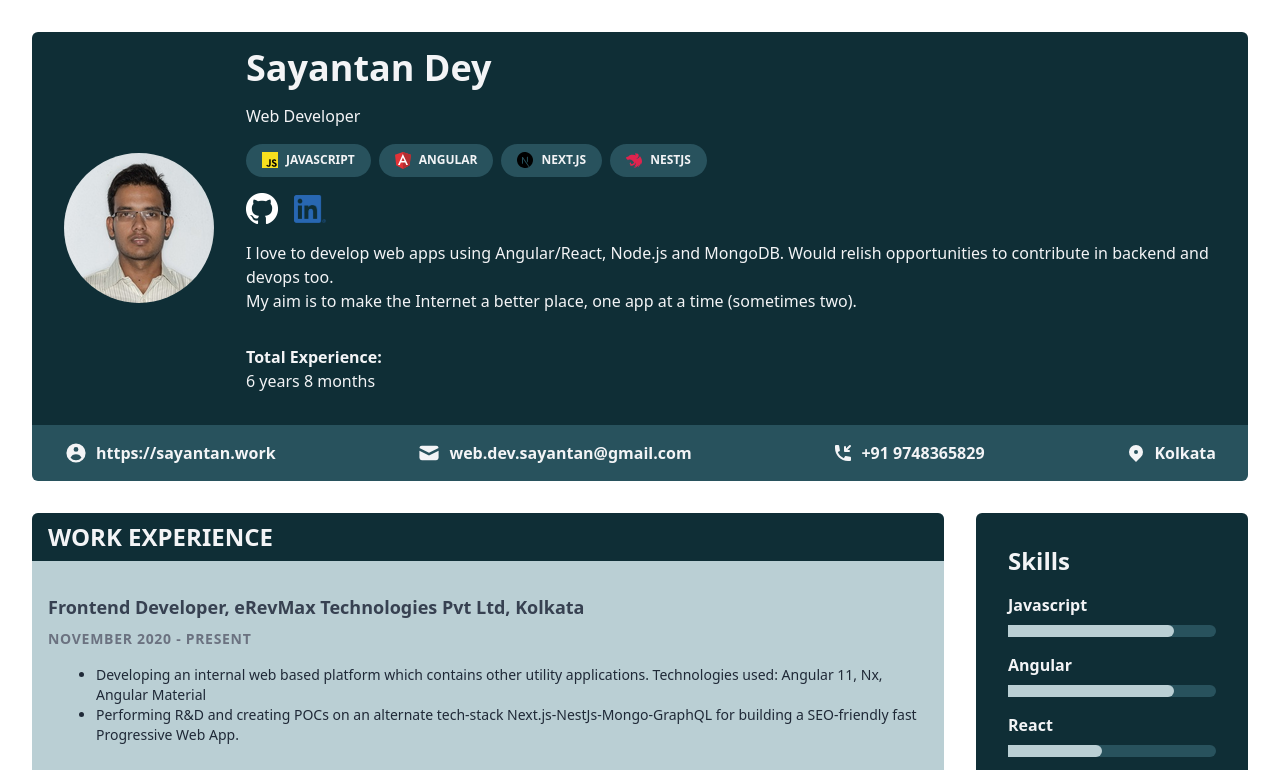
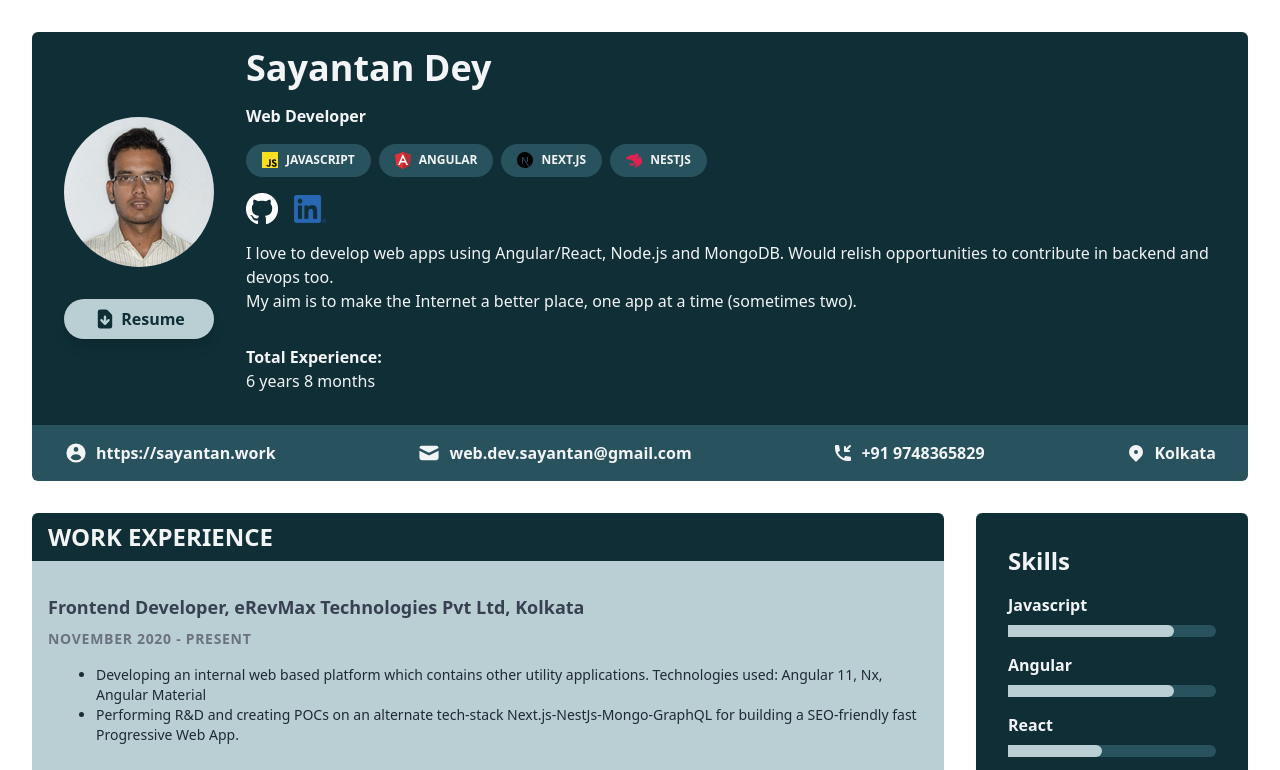
Before and after one commit to Ishanz23/sayantan.work, a Gatsby site: page / in a window 1280 px wide. Shown: the top 770 px of the page. Built offline with nearby package versions, Linux system fonts and the light colour scheme; Gatsby itself is replaced by a stand-in of ours.

Commit message:
feat: download resume option added

```diff
--- a/src/pages/index.js
+++ b/src/pages/index.js
@@ -17,10 +17,23 @@ export default function Index({ data }) {
         <section className='w-full flex flex-col p-8 sm:py-4 sm:flex-row gap-8 items-center bg-primary text-gray-100 md:rounded-t-md'>
           <div className='dp'>
             <img src='/images/me.png' alt='dp' className='rounded-full' />
+            <a
+              href='https://drive.google.com/u/2/uc?id=19Bak--4JbZYERjIt4ZwVyeu1SVHK5Bl1&export=download'
+              target='_'
+              className='flex items-center justify-center text-base gap-1 px-4 py-2 mt-8 bg-tertiary hover:bg-gray-100 text-accent rounded-full font-bold shadow-lg transition-all duration-300'>
+              <svg xmlns='http://www.w3.org/2000/svg' class='h-6 w-6' viewBox='0 0 20 20' fill='currentColor'>
+                <path
+                  fill-rule='evenodd'
+                  d='M6 2a2 2 0 00-2 2v12a2 2 0 002 2h8a2 2 0 002-2V7.414A2 2 0 0015.414 6L12 2.586A2 2 0 0010.586 2H6zm5 6a1 1 0 10-2 0v3.586l-1.293-1.293a1 1 0 10-1.414 1.414l3 3a1 1 0 001.414 0l3-3a1 1 0 00-1.414-1.414L11 11.586V8z'
+                  clip-rule='evenodd'
+                />
+              </svg>
+              Resume
+            </a>
           </div>
           <div className='details flex-1 flex flex-col items-center sm:items-start'>
-            <div className='name text-4xl font-bold flex items-center'>{summary.name}</div>
-            <div className='designation pt-4'>{summary.designation}</div>
+            <div className='name text-4xl font-bold flex justify-center'>{summary.name}</div>
+            <div className='designation pt-4 font-semibold'>{summary.designation}</div>
             <div className='skills pt-4 flex justify-center sm:justify-start flex-wrap gap-2'>
               {summary.primarySkills.map((skill) => (
                 <a
--- a/tailwind.config.js
+++ b/tailwind.config.js
@@ -10,6 +10,11 @@ module.exports = {
       tertiary: '#bacfd4',
       accent: '#582944',
     }),
+    textColor: (theme) => ({
+      ...theme('colors'),
+      primary: '#bacfd4',
+      accent: '#0f2e36',
+    }),
   },
   variants: {
     extend: {},
```
